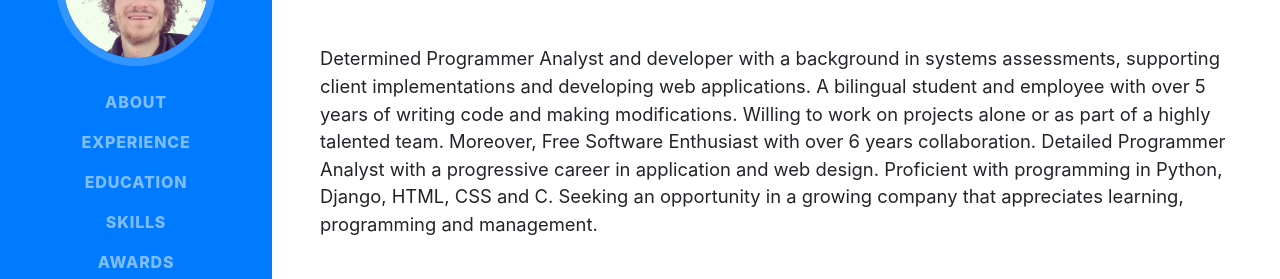
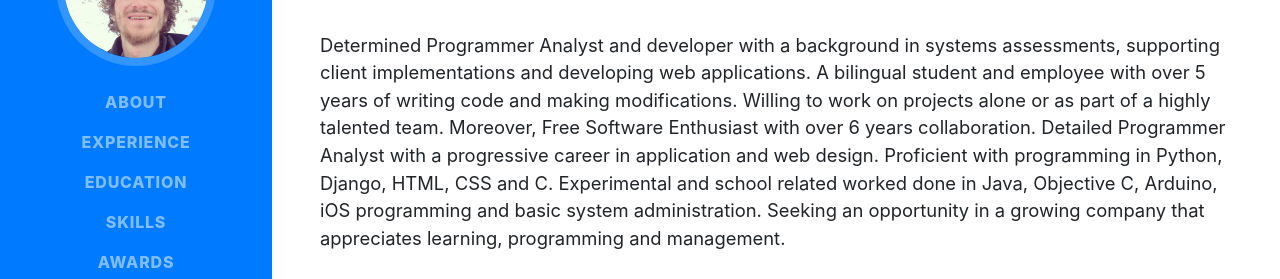
Before and after one commit to iErdem1/gh-pages, a website with bundled scripts: page index.html in a window 1280 px wide. Shown: the part 290-569 px from the top of the page. Built offline with nearby package versions, Linux system fonts and the light colour scheme; a web font is replaced by a local one.

Commit message:
updated 'about' section
Signed-off-by: Ahmed Ihsan Erdem <ahmedihsanerdem@gmail.com>

```diff
--- a/index.html
+++ b/index.html
@@ -69,7 +69,7 @@
         <div class="subheading mb-5">8 Catherine Street · Binghamton, NY 13905 · (607) 768-6128 ·
           <a href="mailto:name@email.com">aerdem1@binghamton.edu</a>
         </div>
-        <p class="lead mb-5">Determined Programmer Analyst and developer with a background in systems assessments, supporting client implementations and developing web applications. A bilingual student and employee with over 5 years of writing code and making modifications. Willing to work on projects alone or as part of a highly talented team. Moreover, Free Software Enthusiast with over 6 years collaboration.  Detailed Programmer Analyst with a progressive career in application and web design. Proficient with programming in Python, Django, HTML, CSS and C. Seeking an opportunity in a growing company that appreciates learning, programming and management.</p>
+        <p class="lead mb-5">Determined Programmer Analyst and developer with a background in systems assessments, supporting client implementations and developing web applications. A bilingual student and employee with over 5 years of writing code and making modifications. Willing to work on projects alone or as part of a highly talented team. Moreover, Free Software Enthusiast with over 6 years collaboration.  Detailed Programmer Analyst with a progressive career in application and web design. Proficient with programming in Python, Django, HTML, CSS and C. Experimental and school related worked done in Java, Objective C, Arduino, iOS programming and basic system administration. Seeking an opportunity in a growing company that appreciates learning, programming and management.</p>
         <div class="social-icons">
           <a href="https://www.linkedin.com/in/ihsanerdem/">
             <i class="fab fa-linkedin-in"></i>
```
